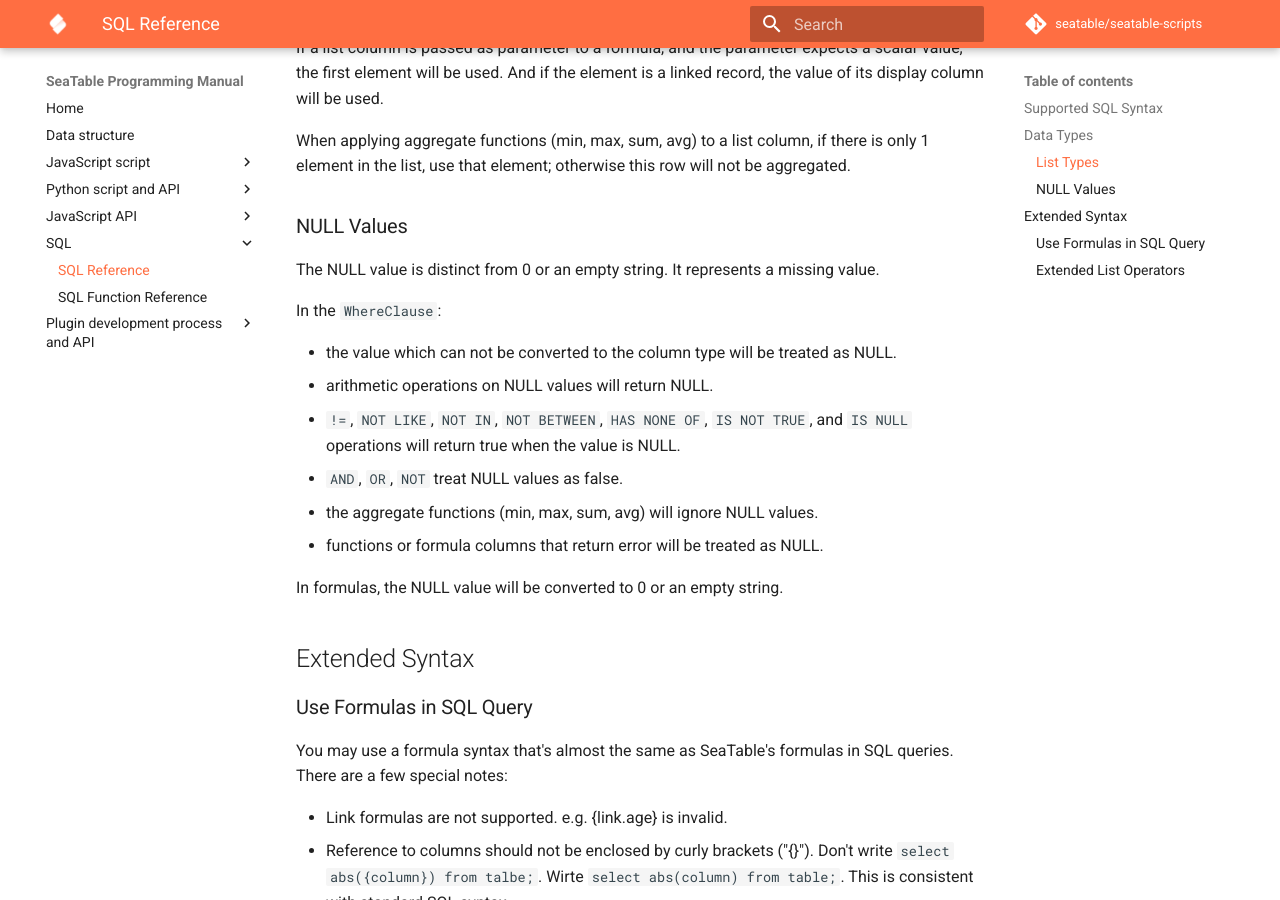
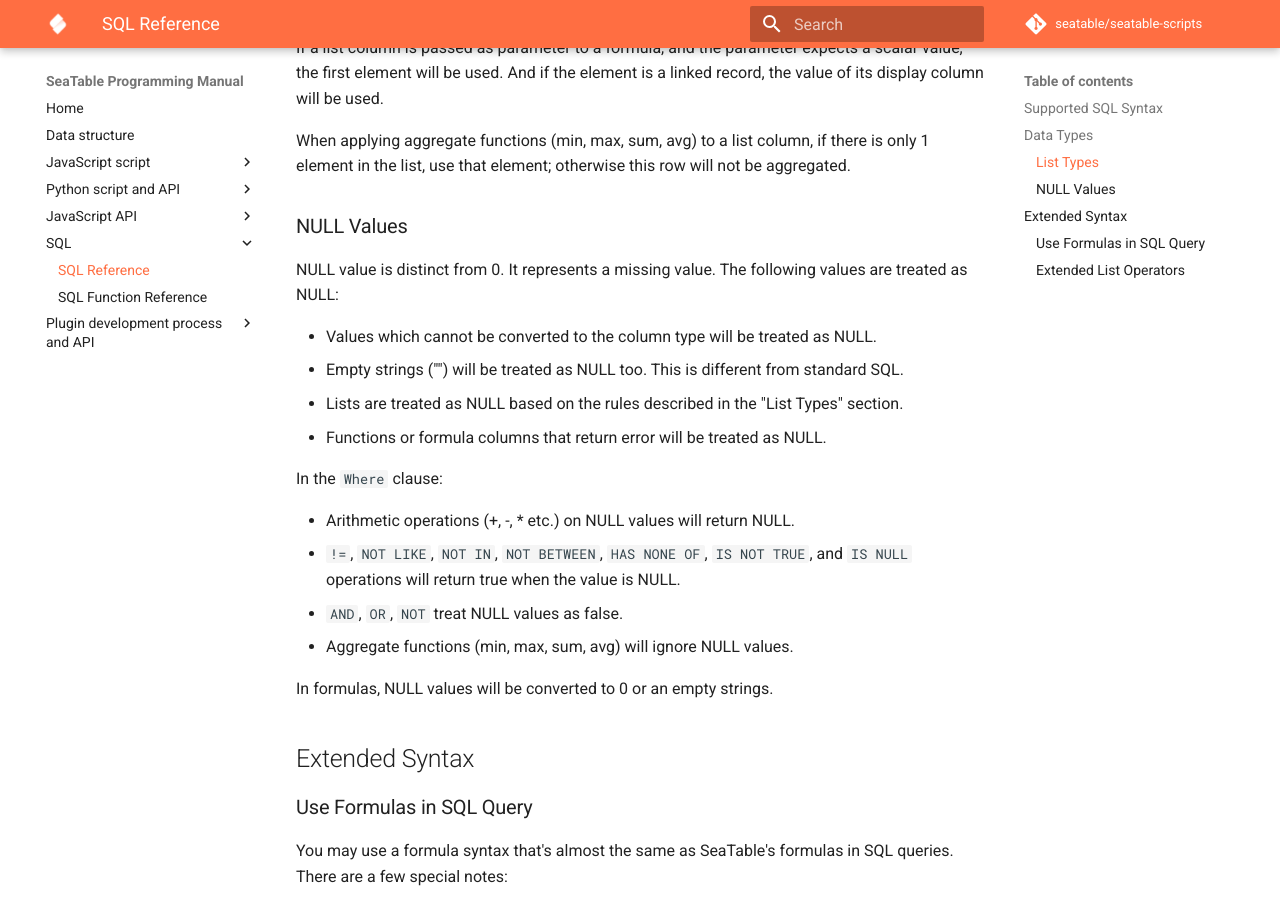
Before and after one commit to seatable/seatable-scripts, an MkDocs documentation site: the page built from manual/python/sql.md, in a window 1280 px wide and 900 px high, scrolled down 6347 px. Built offline with MkDocs 1.6.1 and Material for MkDocs 9.7.7, drawn with Linux system fonts in a browser that asks for light colours; comment, search, counter and statistics services are not loaded.

Commit message:
Update sql.md
Update descriptions for NULL.

```diff
--- a/manual/python/sql.md
+++ b/manual/python/sql.md
@@ -118,18 +118,21 @@ When applying aggregate functions (min, max, sum, avg) to a list column, if ther
 
 ### NULL Values
 
-The NULL value is distinct from 0 or an empty string. It represents a missing value.
+NULL value is distinct from 0. It represents a missing value. The following values are treated as NULL:
 
-In the `WhereClause`:
+* Values which cannot be converted to the column type will be treated as NULL.
+* Empty strings ("") will be treated as NULL too. This is different from standard SQL.
+* Lists are treated as NULL based on the rules described in the "List Types" section.
+* Functions or formula columns that return error will be treated as NULL.
 
-* the value which can not be converted to the column type will be treated as NULL.
-* arithmetic operations on NULL values will return NULL.
+In the `Where` clause:
+
+* Arithmetic operations (+, -, * etc.) on NULL values will return NULL.
 * `!=`, `NOT LIKE`, `NOT IN`, `NOT BETWEEN`, `HAS NONE OF`, `IS NOT TRUE`, and `IS NULL` operations will return true when the value is NULL.
 * `AND`, `OR`, `NOT` treat NULL values as false.
-* the aggregate functions (min, max, sum, avg) will ignore NULL values.
-* functions or formula columns that return error will be treated as NULL.
+* Aggregate functions (min, max, sum, avg) will ignore NULL values.
 
-In formulas, the NULL value will be converted to 0 or an empty string.
+In formulas, NULL values will be converted to 0 or an empty strings.
 
 ## Extended Syntax
 
```
